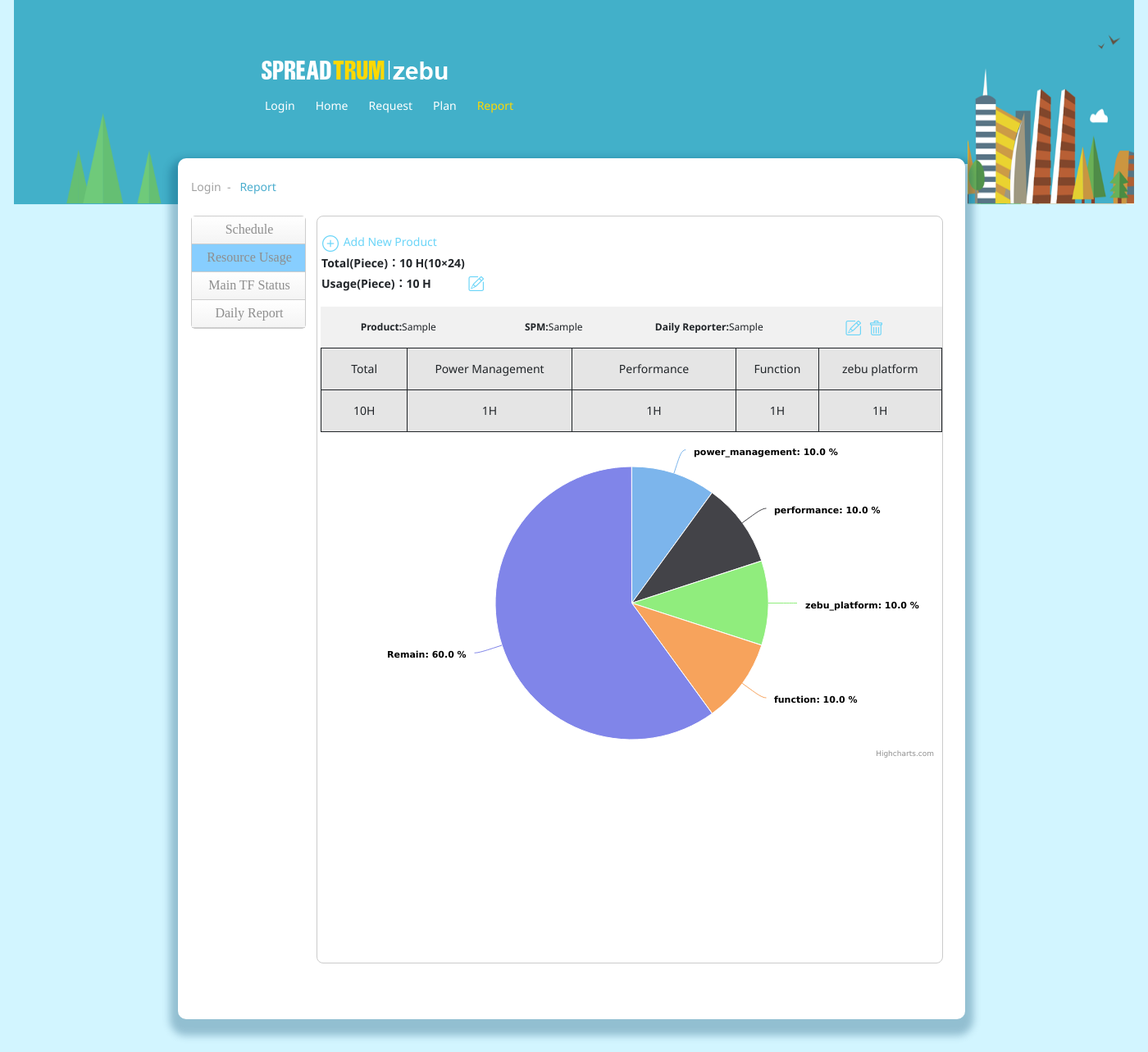
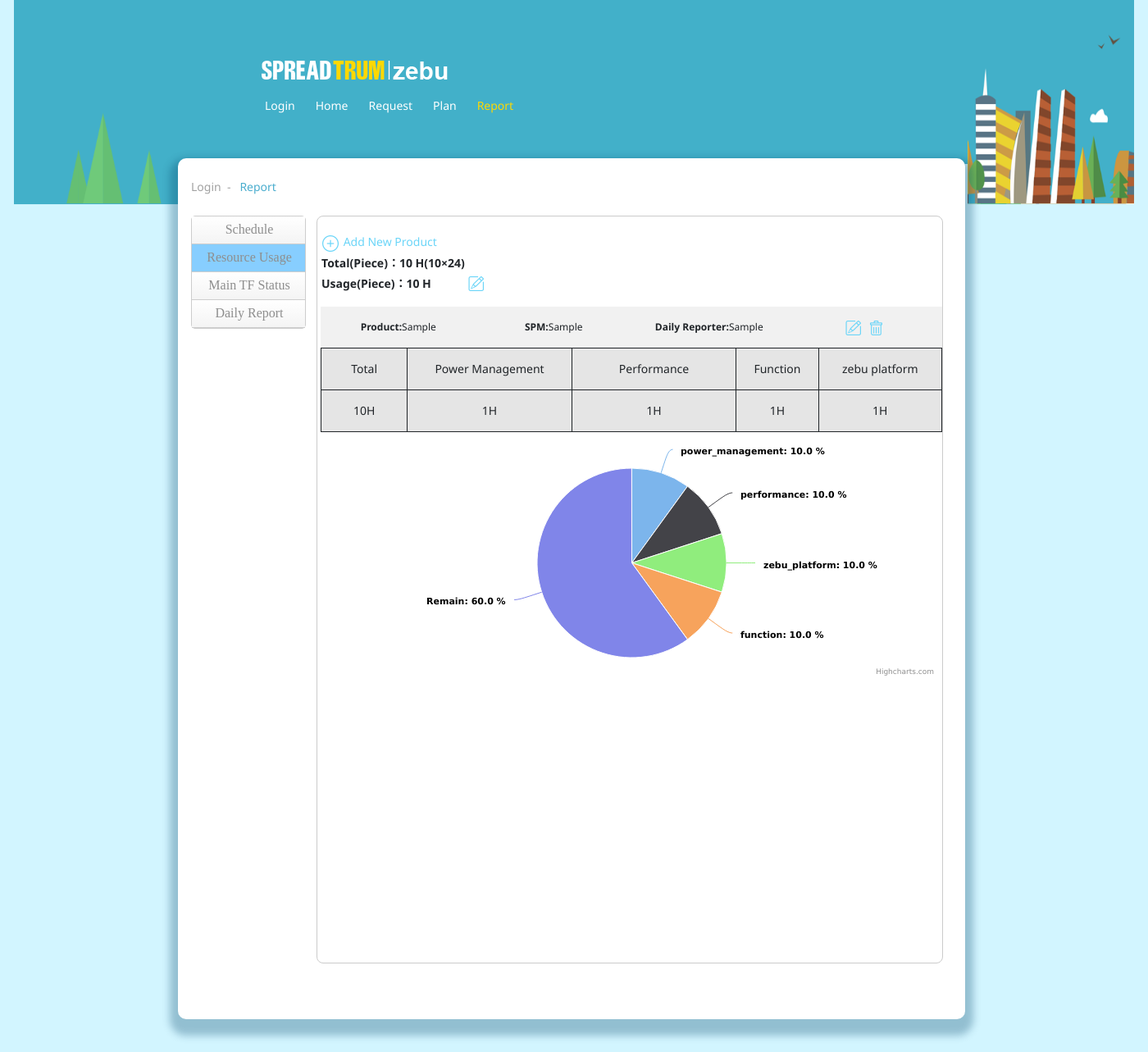
Before and after one commit to awaiwyy/zebu, a Django app: template zebu/apps/report/templates/report/resource_usage.html in a window 1400 px wide. Shown: the top 1283 px of the page at 82% size. Run offline with Django 3.2, Linux system fonts and the light colour scheme; tables that the repository leaves empty hold one stand-in row (values such as "Sample post"); the template is opened without the code that fills it: values that come from a table or form of the project are taken from there, most other values are stand-ins (such as "Sample title", 1, 10 or a date in 2020); lists and menus that the app fills with data are empty; parts of the project's set-up code (start-up, migrations or seed data) failed here and were passed over; some libraries are stand-ins or nearby versions.

Commit message:
minor change for pie chart size

```diff
--- a/zebu/apps/report/templates/report/resource_usage.html
+++ b/zebu/apps/report/templates/report/resource_usage.html
@@ -185,7 +185,7 @@
                      <th>{{tab.function}}H</th>
                   </tr>
 					{% ifnotequal tab.total 0 %}
-					<tr id="container{{tab.id}}" style="min-width:400px;height:400px;"></tr>
+					<tr id="container{{tab.id}}" style="min-width:400px;height:300px;"></tr>
 					<script>
 						$('#container{{tab.id}}').highcharts({
 							chart: {
```
